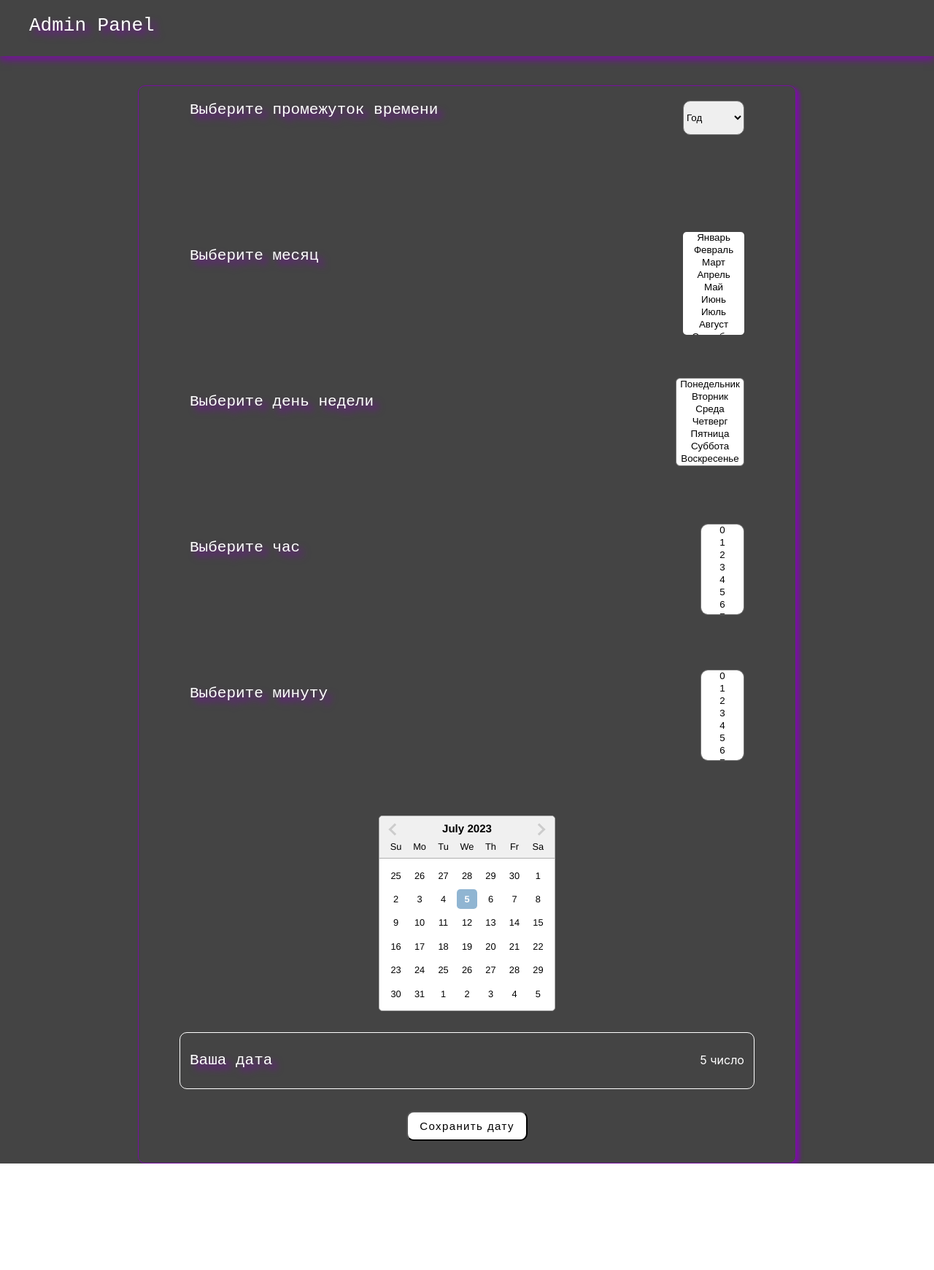
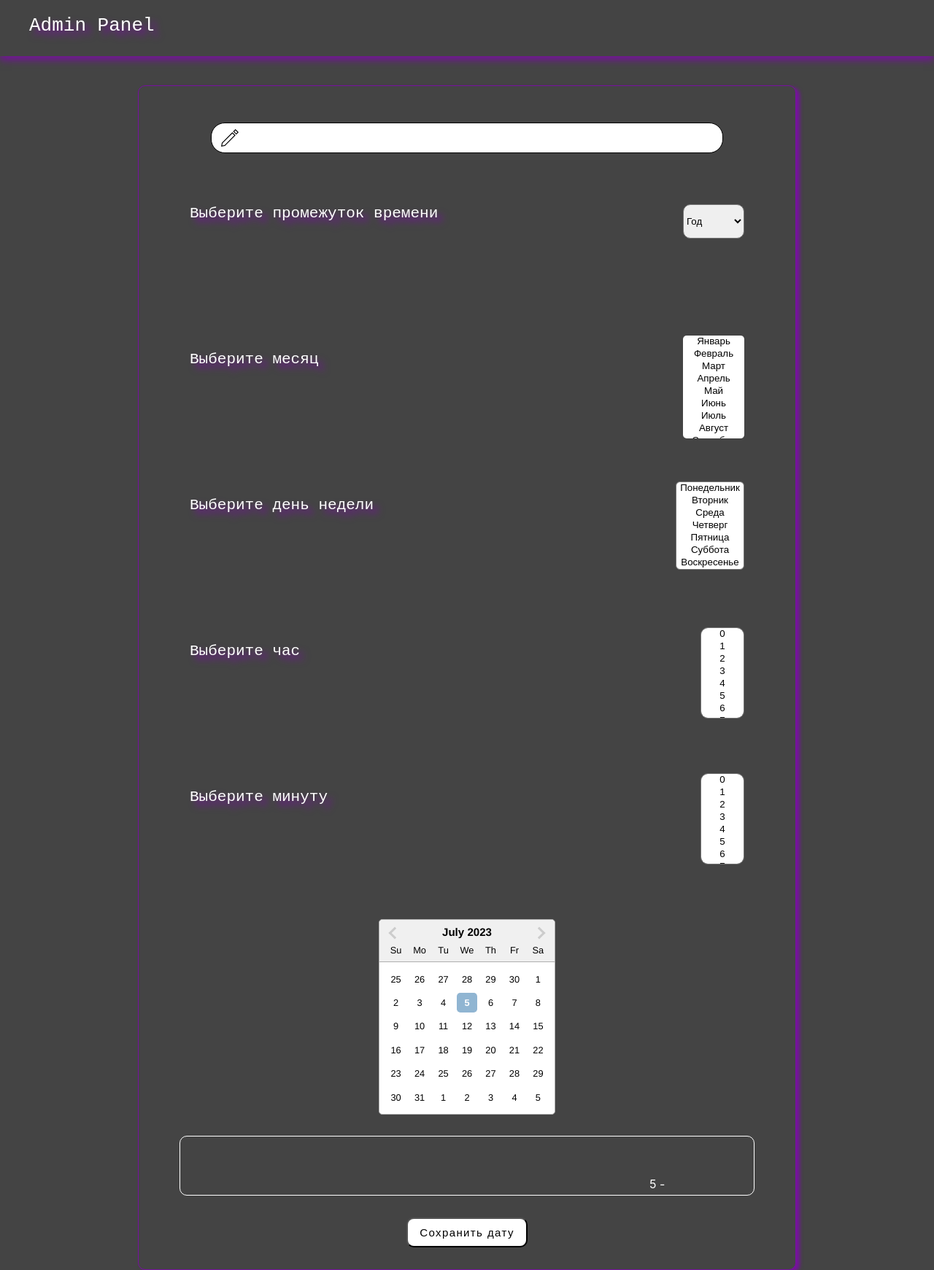
Before and after one commit to petbog/adminPanel, a React (Create React App) app: page / in a window 1280 px wide. Shown: the whole page at 73% size. Before the commit the page ends 1595 px from the top, so only its background shows below. Built offline with nearby package versions, Linux system fonts and the light colour scheme.

Commit message:
переделал рендер составления даты

```diff
--- a/src/Component/AdminPanel/AdminPanel.jsx
+++ b/src/Component/AdminPanel/AdminPanel.jsx
@@ -4,14 +4,19 @@ import { useDispatch, useSelector } from 'react-redux'
 import { addCron, selectCron } from '../../Redux/Slice/cronSlice'
 import DatePicker from "react-datepicker";
 import "react-datepicker/dist/react-datepicker.css";
+import close from '../../Img/icons8-крестик-78.png'
+import pencil from '../../Img/pencil-svgrepo-com.svg'
+
+
 const AdminPanel = () => {
+    const [text, setText] = useState('')
     const [startDate, setStartDate] = useState(new Date());
     const [endDate, setEndDate] = useState(null);
     const [years, SetYear] = useState('')
-    const [months, SetMonth] = useState({})
-    const [dayse, SetDay] = useState({})
-    const [hours, SetHour] = useState({})
-    const [minut, SetMinutes] = useState({})
+    const [months, SetMonth] = useState([])
+    const [dayse, SetDay] = useState([])
+    const [hours, SetHour] = useState([])
+    const [minut, SetMinutes] = useState([])
     const { item } = useSelector(selectCron)
     const dispatch = useDispatch()
 
@@ -19,6 +24,7 @@ const AdminPanel = () => {
     useEffect(() => {
         dispatch(addCron(
             [{
+                value: text,
                 year: years,
                 month: months,
                 timeMonth: minut,
@@ -28,15 +34,15 @@ const AdminPanel = () => {
                 endDate: endDate && endDate.getDate(),
             }])
         )
-    }, [dispatch, startDate, endDate, years, months, minut, dayse, hours])
+    }, [dispatch, startDate, endDate, years, months, minut, dayse, hours, text])
     const whenYear = ['Год', 'Месяц', 'День', 'Час']
     const whenMonth = ['Январь', 'Февраль', 'Март', 'Апрель', 'Май', 'Июнь', 'Июль', 'Август', 'Сентябрь', 'Ноябрю', 'Декабрь']
     const whenDay = ['Понедельник', 'Вторник', 'Среда', 'Четверг', 'Пятница', 'Суббота', 'Воскресенье',]
     const whenHour = [0, 1, 2, 3, 4, 5, 6, 7, 8, 9, 10, 11, 12, 13, 14, 15, 16, 17, 18, 19, 20, 21, 22, 23, 24]
     const whereMinutes = [0, 1, 2, 3, 4, 5, 6, 7, 8, 9, 10, 11, 12, 13, 14, 15, 16, 17, 18, 19, 20, 21, 22, 23, 24, 25, 26, 27, 28, 29, 30, 31, 32, 33, 34, 35, 36, 37, 38, 39, 40, 41, 42, 43, 44, 45, 46, 47, 48, 49, 50, 51, 52, 53, 54, 55, 56, 57, 58, 59]
 
-    const handleStorage=()=>{
-        item && localStorage.setItem('cron',JSON. stringify(item));
+    const handleStorage = () => {
+        item && localStorage.setItem('cron', JSON.stringify(item));
     }
     const onChange = (dates) => {
         const [start, end] = dates;
@@ -85,9 +91,22 @@ const AdminPanel = () => {
             SetMinutes([]);
         }
     }
+    const handleInput = (e) => {
+        setText(e.target.value)
+    }
+    const inputClear = () => {
+        setText('')
+    }
     return (
         <div className={s.admin}>
             <div className={s.container}>
+                <div className={s.inputBox}>
+                    <img className={s.pencil} src={pencil} alt="pencil" />
+                    <input className={s.inputItem} value={text} type="text" onChange={handleInput} />
+                    {
+                        text && <img className={s.inputClose} onClick={inputClear} src={close} alt='close' />
+                    }
+                </div>
                 <div className={s.year}>
                     <p className={s.title}>Выберите промежуток времени</p>
                     <select className={s.yearSelect} name="year" onChange={handleYear}>
@@ -149,10 +168,11 @@ const AdminPanel = () => {
                     />
                 </div>
                 <div className={s.calendar}>
-                    <p className={s.calendar_title}>Ваша дата </p>
-                    {
-                        item.map(({ day, hour, month, timeMonth, year, startDate, endDate }, i) =>
+                    {/* <p className={s.calendar_title}>Ваша дата </p> */}
+                    {/* {
+                      item.map(({ value,day, hour, month, timeMonth, year, startDate, endDate }, i) =>
                             <div key={i} className={s.itemContainer}>
+                                <div className={s.valueBox}>{value}</div>
                                 <p className="">{year}</p>
                                 <div className="">
                                     {
@@ -185,14 +205,28 @@ const AdminPanel = () => {
                                 <div className={s.dateCalendar}>
                                     <span>{startDate} {endDate} число</span>
                                 </div>
+                            </div>
+                        )
+                    } */}
+                    {
+                        <div className={s.itemContainer}>
+                            <div className={s.boxText}>{text}</div>
+                            <div className={s.infoBox}>
+                                <div className={s.itemBox}>{years}</div>
+                                <div className={s.itemBox}>{months}</div>
+                                <div className={s.itemBox}>{hours}</div>
+                                <div className={s.itemBox}>{dayse}</div>
+                                <div className={s.itemBox}>{minut}</div>
+                                <div className={s.itemBox}>{startDate.getDate()} - {endDate !== null ? endDate.getDate() : ''}</div>
 
                             </div>
-                        )
+                        </div>
                     }
+
                 </div>
 
                 <div className={s.buttonbox}>
-                    <button className={s.saveButton}onClick={handleStorage}>Сохранить дату</button>
+                    <button className={s.saveButton} onClick={handleStorage}>Сохранить дату</button>
                 </div>
             </div>
         </div>
--- a/src/Component/AdminPanel/AdminPanel.module.css
+++ b/src/Component/AdminPanel/AdminPanel.module.css
@@ -36,9 +36,11 @@
     text-align: center;
     border-radius: 6px;
 }
+
 .daySelect::-webkit-scrollbar {
     width: 0;
 }
+
 .hour {
     display: flex;
     justify-content: space-between;
@@ -54,9 +56,11 @@
     border-radius: 10px;
     text-align: center;
 }
+
 .hourSelect::-webkit-scrollbar {
     width: 0;
 }
+
 .month {
     display: flex;
     justify-content: space-between;
@@ -72,6 +76,7 @@
     text-align: center;
     border-radius: 5px;
 }
+
 .monthSelect::-webkit-scrollbar {
     width: 0;
 }
@@ -90,6 +95,7 @@
     text-align: center;
     border-radius: 10px;
 }
+
 .minutesSelect::-webkit-scrollbar {
     width: 0;
 }
@@ -106,16 +112,62 @@
     padding: 5px 13px;
     border-radius: 10px;
     height: auto;
+    flex-wrap: wrap;
 }
 
+.inputBox {
+    display: flex;
+    justify-content: center;
+    margin: 50px 0 50px 0;
+    position: relative;
+}
+.inputClose{
+    position: absolute;
+    top: 1px;
+    right: 105px;
+    width: 40px;
+    cursor: pointer;
+}
+.pencil{
+    width: 24px;
+    position: absolute;
+    top: 9px;
+    left: 113px;
+}
+
+.inputItem {
+    width: 600px;
+    height: 40px;
+    outline: none;
+    border: 1px solid black;
+    border-radius: 19px;
+    padding: 0 50px 0 50px;
+    font-size: 15px;
+    letter-spacing: 1px;
+}
 
 .date {
     margin: 25px 0 0 0;
 }
 
 .itemContainer {
-    display: contents;
+    display: flex;
+    flex-direction: column;
 
+}
+
+.boxText {
+    width: 100%;
+    min-height: 50px;
+}
+
+.infoBox {
+    display: flex;
+}
+
+.itemBox {
+    width: 126px;
+    height: auto;
 }
 
 .dataPic {
@@ -123,12 +175,14 @@
     justify-content: space-around;
     margin: 0 0 29px 0;
 }
-.buttonbox{
+
+.buttonbox {
     display: flex;
     justify-content: center;
     margin: 30px 0 30px 0px;
 }
-.saveButton{
+
+.saveButton {
     padding: 10px 16px;
     border-radius: 10px;
     font-size: 15px;
@@ -136,11 +190,13 @@
     background-color: #fff;
     cursor: pointer;
 }
-.saveButton:hover{
+
+.saveButton:hover {
     transition: all 0.3s;
-    box-shadow:6px 6px 10px #77119f;
+    box-shadow: 6px 6px 10px #77119f;
     background-color: #d3bfbf;
 }
+
 .title {
     height: 24px;
     width: 27ch;
@@ -156,6 +212,7 @@
     animation: flashing-border 0.75s step-end infinite,
         printed-text 5s steps(27);
 }
+
 @keyframes flashing-border {
     0% {
         border-color: #77119f;
@@ -169,11 +226,13 @@
         border-color: #77119f;
     }
 }
-@keyframes printed-text{
-    from{
+
+@keyframes printed-text {
+    from {
         width: 0;
     }
 }
+
 .month_title {
     height: 24px;
     width: 14ch;
@@ -189,6 +248,7 @@
     animation: flashing-border 0.75s step-end infinite,
         printed-text 5s steps(14);
 }
+
 @keyframes flashing-border {
     0% {
         border-color: #77119f;
@@ -202,11 +262,13 @@
         border-color: #77119f;
     }
 }
-@keyframes printed-text{
-    from{
+
+@keyframes printed-text {
+    from {
         width: 0;
     }
 }
+
 .day_title {
     height: 24px;
     width: 20ch;
@@ -222,6 +284,7 @@
     animation: flashing-border 0.75s step-end infinite,
         printed-text 5s steps(20);
 }
+
 @keyframes flashing-border {
     0% {
         border-color: #77119f;
@@ -235,11 +298,13 @@
         border-color: #77119f;
     }
 }
-@keyframes printed-text{
-    from{
+
+@keyframes printed-text {
+    from {
         width: 0;
     }
 }
+
 .hour_title {
     height: 24px;
     width: 12ch;
@@ -255,6 +320,7 @@
     animation: flashing-border 0.75s step-end infinite,
         printed-text 5s steps(12);
 }
+
 @keyframes flashing-border {
     0% {
         border-color: #77119f;
@@ -268,11 +334,13 @@
         border-color: #77119f;
     }
 }
-@keyframes printed-text{
-    from{
+
+@keyframes printed-text {
+    from {
         width: 0;
     }
 }
+
 .minutes_title {
     height: 24px;
     width: 15ch;
@@ -288,6 +356,7 @@
     animation: flashing-border 0.75s step-end infinite,
         printed-text 5s steps(15);
 }
+
 @keyframes flashing-border {
     0% {
         border-color: #77119f;
@@ -301,11 +370,13 @@
         border-color: #77119f;
     }
 }
-@keyframes printed-text{
-    from{
+
+@keyframes printed-text {
+    from {
         width: 0;
     }
 }
+
 .calendar_title {
     height: 24px;
     width: 9ch;
@@ -321,6 +392,7 @@
     animation: flashing-border 0.75s step-end infinite,
         printed-text 5s steps(9);
 }
+
 @keyframes flashing-border {
     0% {
         border-color: #77119f;
@@ -334,8 +406,16 @@
         border-color: #77119f;
     }
 }
-@keyframes printed-text{
-    from{
+
+@keyframes printed-text {
+    from {
         width: 0;
     }
 }
+
+.valueBox {
+    width: 635px;
+    height: auto;
+    font-size: 17px;
+    letter-spacing: 0.4px;
+}
--- a/src/Redux/Slice/cronSlice.js
+++ b/src/Redux/Slice/cronSlice.js
@@ -4,6 +4,7 @@ import { createSlice } from "@reduxjs/toolkit"
 const initialState = {
     item: [
         {
+            value:'',
             year: '',
             month: [],
             timeMonth: [],
```
Also changed, not shown: src/Img/icons8-крестик-78.png (added), src/Img/pencil-svgrepo-com.svg (added). Lines whose indentation alone changed are shown as unchanged.
